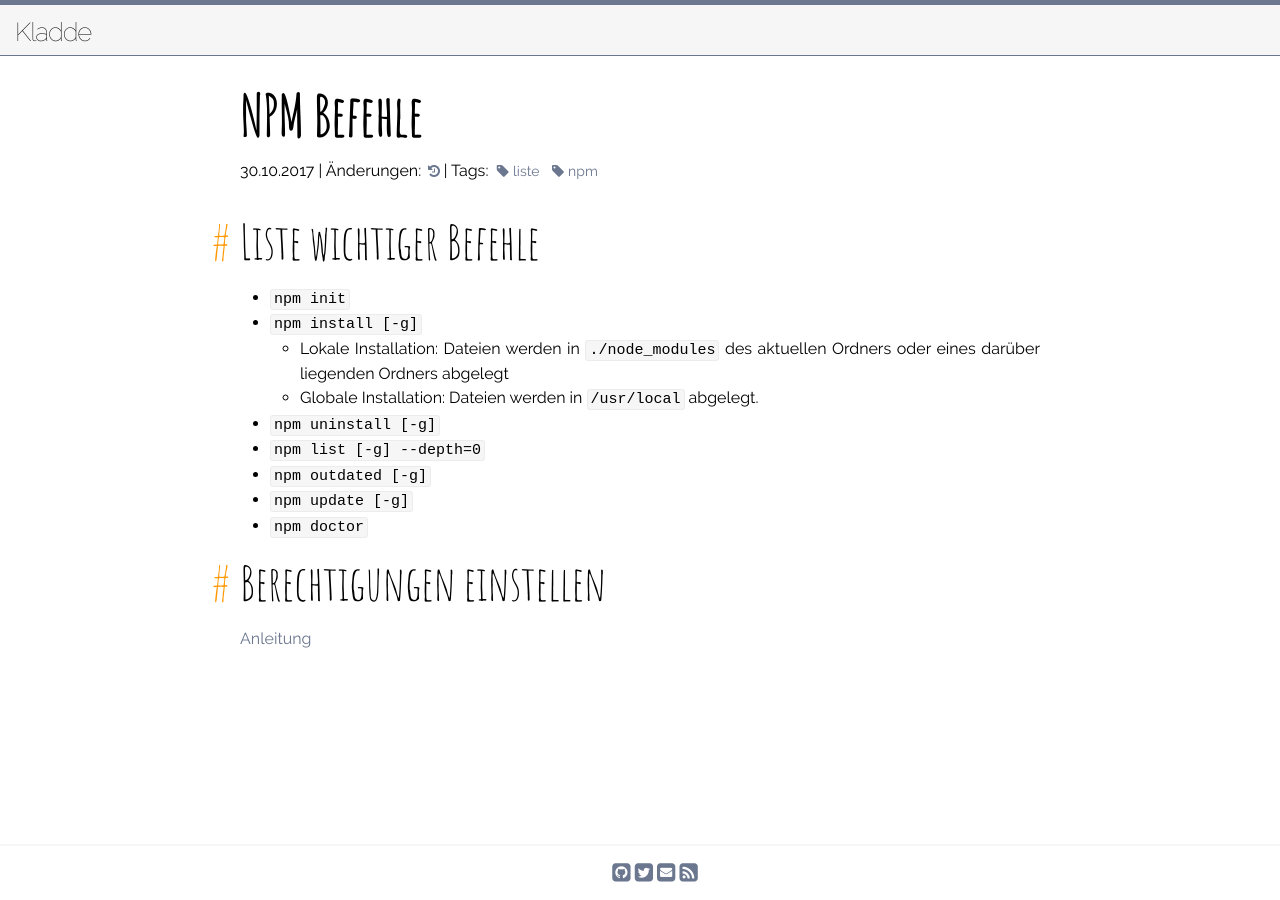
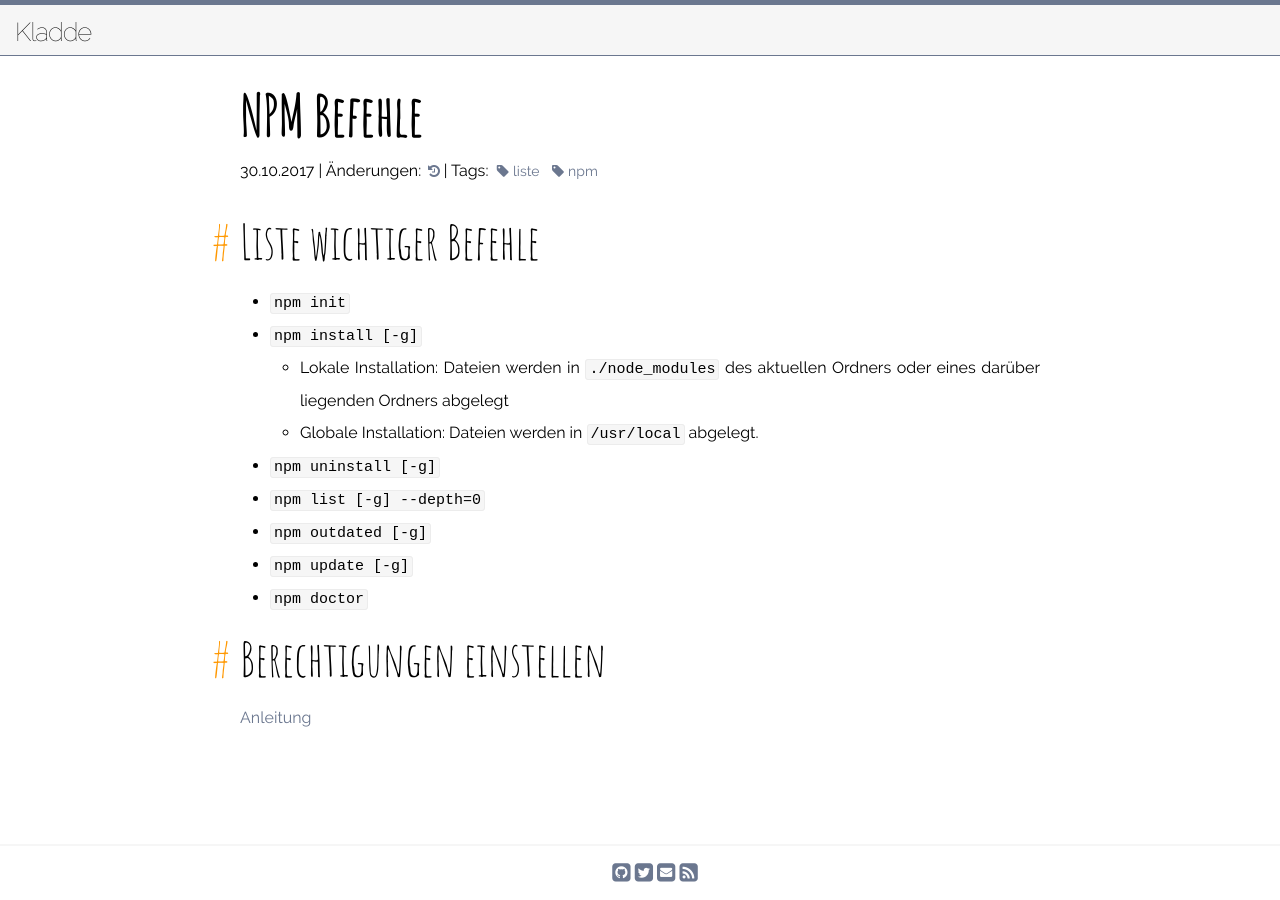
Before and after one commit to chhch/chhch.github.io, a Jekyll site: the page built from _posts/2017-10-30-npm-befehle.md, in a window 1280 px wide. Built offline with Jekyll 4.4.1, drawn with Linux system fonts in a browser that asks for light colours; our own code applies the rules of GitHub Pages for plain Markdown files.

Commit message:
Increase post text line height

```diff
--- a/_sass/minima.scss
+++ b/_sass/minima.scss
@@ -8,6 +8,7 @@
 $font-weight:           400 !default;
 $line-height:           1.5 !default;
 $line-height-headline:  1.2 !default;
+$line-height-post-text: 2 !default;
 
 $spacing-unit:          30px !default;
 $spacing-unit-big:      $spacing-unit * 1.865;
--- a/_sass/minima/_layout.scss
+++ b/_sass/minima/_layout.scss
@@ -222,4 +222,8 @@
       @include relative-font-size(2.125);
     }
   }
+
+  p, li {
+    line-height: $line-height-post-text;
+  }
 }
```
